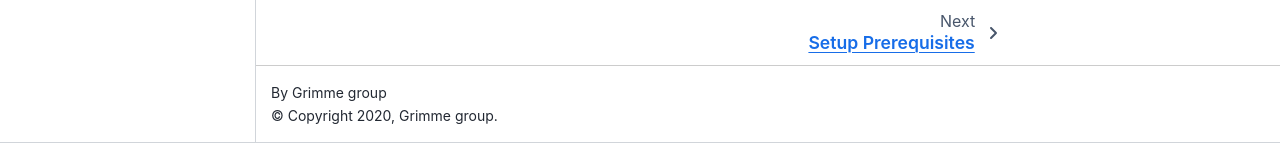
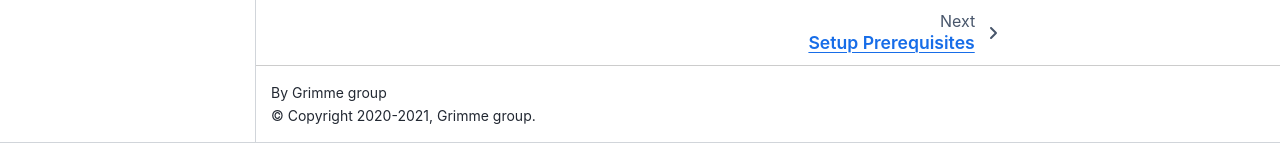
Before and after one commit to grimme-lab/qc2-teaching, a Sphinx documentation site: the page built from doc/index.rst, in a window 1280 px wide and 900 px high, scrolled down 2505 px. Shown: the part 757-900 px from the top of the window. Built offline with Sphinx 7.4.7 and the Sphinx Book theme 1.1.4, drawn with Linux system fonts in a browser that asks for light colours.

Commit message:
Update year

```diff
--- a/doc/conf.py
+++ b/doc/conf.py
@@ -18,11 +18,11 @@
 # -- Project information -----------------------------------------------------
 
 project = 'Advanced Quantum Chemistry Methods'
-copyright = '2020, Grimme group'
+copyright = '2020-2021, Grimme group'
 author = 'Grimme group'
 
 # The full version, including alpha/beta/rc tags
-release = 'SoSe2020'
+release = 'SoSe2021'
 
 
 # -- General configuration ---------------------------------------------------
```
